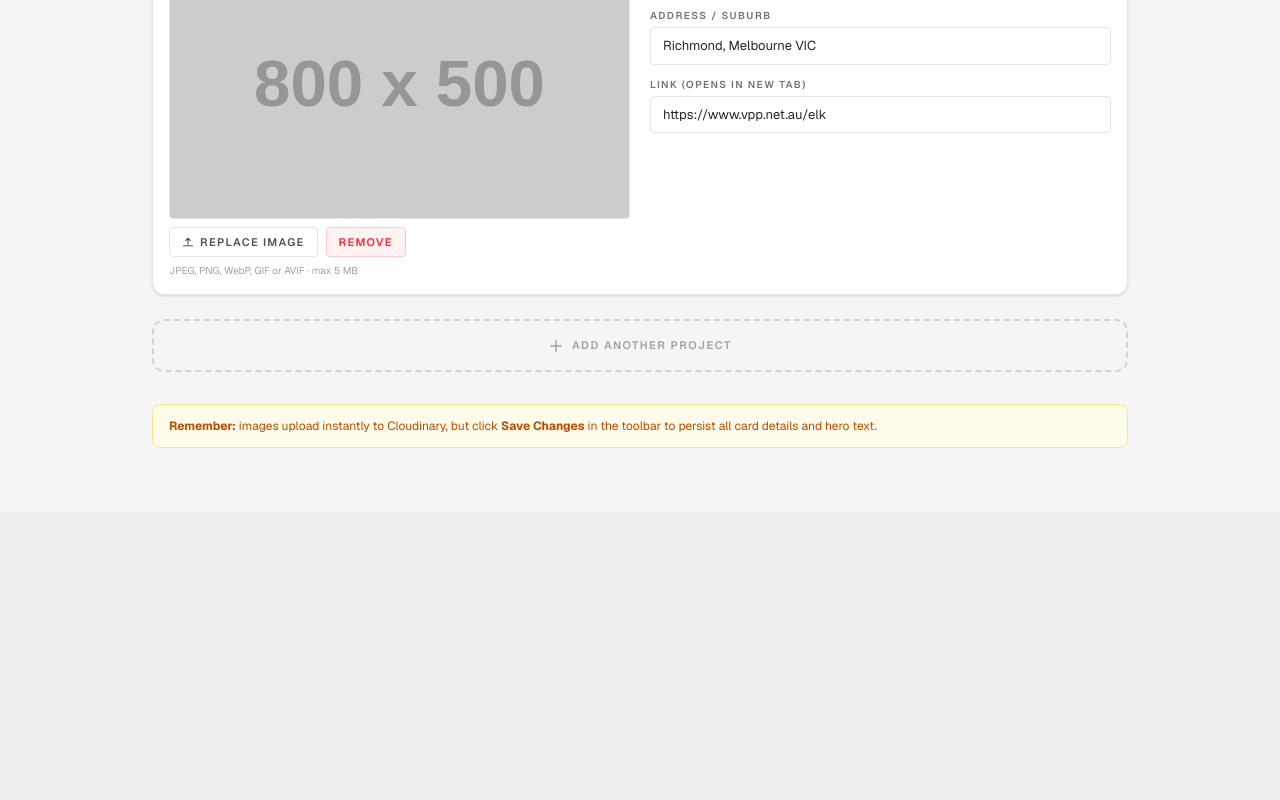
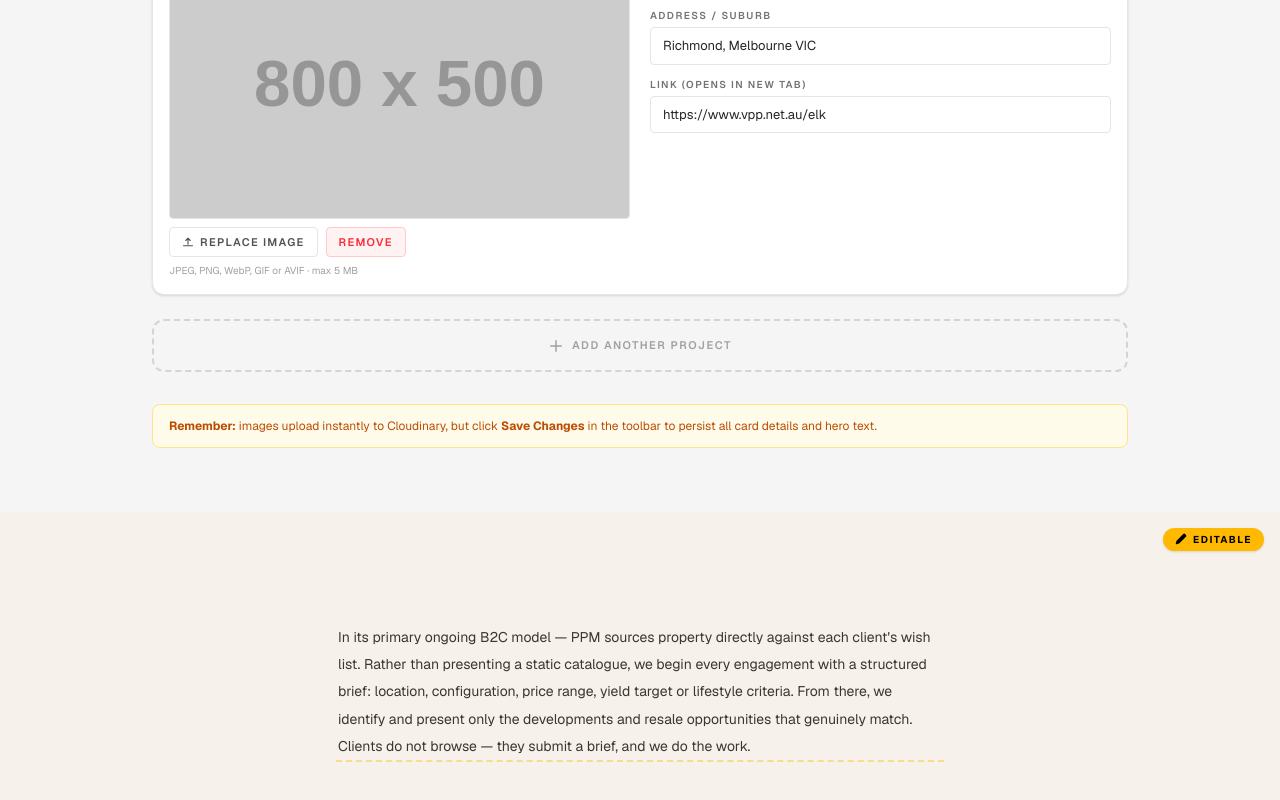
Before and after one commit to nedgerrard-ctrl/Propertied, a Next.js app: page /admin/dashboard/content/past-projects in a window 1280 px wide. Shown: the part 2312-3112 px from the top of the page. Before the commit the page ends 2824 px from the top, so only its background shows below. Built offline with nearby package versions, Linux system fonts and the light colour scheme; no server answers; the database is empty.

Commit message:
change past project to match recent requests

```diff
--- a/app/admin/dashboard/content/past-projects/page.tsx
+++ b/app/admin/dashboard/content/past-projects/page.tsx
@@ -9,7 +9,7 @@ import {
 } from "@/lib/past-projects-defaults";
 
 // ── Types ──────────────────────────────────────────────────────────────────────
-type HeroField = "heroHeadingMain" | "heroHeadingAccent" | "heroSubtext";
+type HeroField = "heroHeadingMain" | "heroHeadingAccent" | "heroSubtext" | "closingText";
 
 // ── Style constants ────────────────────────────────────────────────────────────
 const EDIT_DARK =
@@ -262,6 +262,7 @@ export default function PastProjectsInlineEditor() {
     heroHeadingMain:   pastProjectsDefaults.heroHeadingMain,
     heroHeadingAccent: pastProjectsDefaults.heroHeadingAccent,
     heroSubtext:       pastProjectsDefaults.heroSubtext,
+    closingText:       pastProjectsDefaults.closingText,
   });
   const [projects, setProjects]     = useState<PastProject[]>(pastProjectsDefaults.projects);
   const [lastSaved, setLastSaved]   = useState<PastProjectsContentData>(pastProjectsDefaults);
@@ -284,6 +285,7 @@ export default function PastProjectsInlineEditor() {
           heroHeadingMain:   data.heroHeadingMain,
           heroHeadingAccent: data.heroHeadingAccent,
           heroSubtext:       data.heroSubtext,
+          closingText:       data.closingText,
         });
         setProjects(data.projects);
         setLastSaved(data);
@@ -365,6 +367,7 @@ export default function PastProjectsInlineEditor() {
       heroHeadingMain:   heroRefs.current.heroHeadingMain?.innerText.trim()   || heroContent.heroHeadingMain,
       heroHeadingAccent: heroRefs.current.heroHeadingAccent?.innerText.trim() || heroContent.heroHeadingAccent,
       heroSubtext:       heroRefs.current.heroSubtext?.innerText.trim()       || heroContent.heroSubtext,
+      closingText:       heroRefs.current.closingText?.innerText.trim()       || heroContent.closingText,
     };
 
     setSaving(true);
@@ -387,7 +390,7 @@ export default function PastProjectsInlineEditor() {
   // ── Revert ─────────────────────────────────────────────────────────────────
   async function confirmRevert() {
     setRevertOpen(false);
-    const fields: HeroField[] = ["heroHeadingMain", "heroHeadingAccent", "heroSubtext"];
+    const fields: HeroField[] = ["heroHeadingMain", "heroHeadingAccent", "heroSubtext", "closingText"];
     for (const f of fields) {
       const el = heroRefs.current[f];
       if (el) el.innerText = lastSaved[f];
@@ -396,6 +399,7 @@ export default function PastProjectsInlineEditor() {
       heroHeadingMain:   lastSaved.heroHeadingMain,
       heroHeadingAccent: lastSaved.heroHeadingAccent,
       heroSubtext:       lastSaved.heroSubtext,
+      closingText:       lastSaved.closingText,
     });
     setProjects(lastSaved.projects);
     setUploadErrors({});
@@ -583,6 +587,21 @@ export default function PastProjectsInlineEditor() {
 
           </div>
         </section>
+
+        {/* ── S3: Closing text ─────────────────────────────────────────────── */}
+        <section className="relative bg-[#f6f2eb] py-20 lg:py-28">
+          <EditBadge />
+          <div className="mx-auto max-w-2xl px-8">
+            <p
+              ref={rh("closingText")}
+              contentEditable
+              suppressContentEditableWarning
+              className={`text-[14px] leading-[1.95] text-[#3d3530] ${EDIT_DARK}`}
+            >
+              {heroContent.closingText}
+            </p>
+          </div>
+        </section>
       </div>
 
       {/* ── Revert modal ─────────────────────────────────────────────────── */}
--- a/app/api/admin/content/past-projects/route.ts
+++ b/app/api/admin/content/past-projects/route.ts
@@ -18,7 +18,7 @@ export async function PATCH(req: NextRequest) {
   const updates: Record<string, unknown> = {};
 
   // Hero flat fields
-  const heroFields = ["heroHeadingMain", "heroHeadingAccent", "heroSubtext"] as const;
+  const heroFields = ["heroHeadingMain", "heroHeadingAccent", "heroSubtext", "closingText"] as const;
   for (const field of heroFields) {
     if (typeof raw[field] === "string" && raw[field].trim() !== "") {
       updates[field] = raw[field].trim();
--- a/app/past-projects/PastProjectsPage.tsx
+++ b/app/past-projects/PastProjectsPage.tsx
@@ -121,6 +121,17 @@ export default function PastProjectsPage({
         </div>
       </section>
 
+      {/* ── Closing text ────────────────────────────────────────────────── */}
+      {c.closingText && (
+        <section className="bg-[#f6f2eb] py-20 lg:py-28">
+          <div className="mx-auto max-w-2xl px-8">
+            <p className="text-[14px] leading-[1.95] text-[#3d3530]">
+              {c.closingText}
+            </p>
+          </div>
+        </section>
+      )}
+
       <Footer />
     </main>
   )
--- a/lib/past-projects-defaults.ts
+++ b/lib/past-projects-defaults.ts
@@ -10,6 +10,7 @@ export type PastProjectsContentData = {
   heroHeadingMain:   string
   heroHeadingAccent: string
   heroSubtext:       string
+  closingText:       string
   projects:          PastProject[]
 }
 
@@ -18,6 +19,8 @@ export const pastProjectsDefaults: PastProjectsContentData = {
   heroHeadingAccent: "Projects.",
   heroSubtext:
     "A selection of Melbourne developments PPM has been involved with during the off-the-plan era. Click any project to visit the development site.",
+  closingText:
+    "In its primary ongoing B2C model — PPM sources property directly against each client's wish list. Rather than presenting a static catalogue, we begin every engagement with a structured brief: location, configuration, price range, yield target or lifestyle criteria. From there, we identify and present only the developments and resale opportunities that genuinely match. Clients do not browse — they submit a brief, and we do the work.",
 
   projects: [
     {
@@ -62,6 +65,8 @@ export function mergePastProjectsContent(
       (doc.heroHeadingAccent as string) || pastProjectsDefaults.heroHeadingAccent,
     heroSubtext:
       (doc.heroSubtext as string) || pastProjectsDefaults.heroSubtext,
+    closingText:
+      (doc.closingText as string) || pastProjectsDefaults.closingText,
     projects: Array.isArray(doc.projects) && (doc.projects as unknown[]).length > 0
       ? (doc.projects as PastProject[])
       : pastProjectsDefaults.projects,
--- a/models/PastProjectsContent.ts
+++ b/models/PastProjectsContent.ts
@@ -16,6 +16,7 @@ const PastProjectsContentSchema = new Schema(
     heroHeadingMain:   { type: String, default: "" },
     heroHeadingAccent: { type: String, default: "" },
     heroSubtext:       { type: String, default: "" },
+    closingText:       { type: String, default: "" },
     projects:          { type: [ProjectItemSchema], default: [] },
   },
   { timestamps: true }
```
